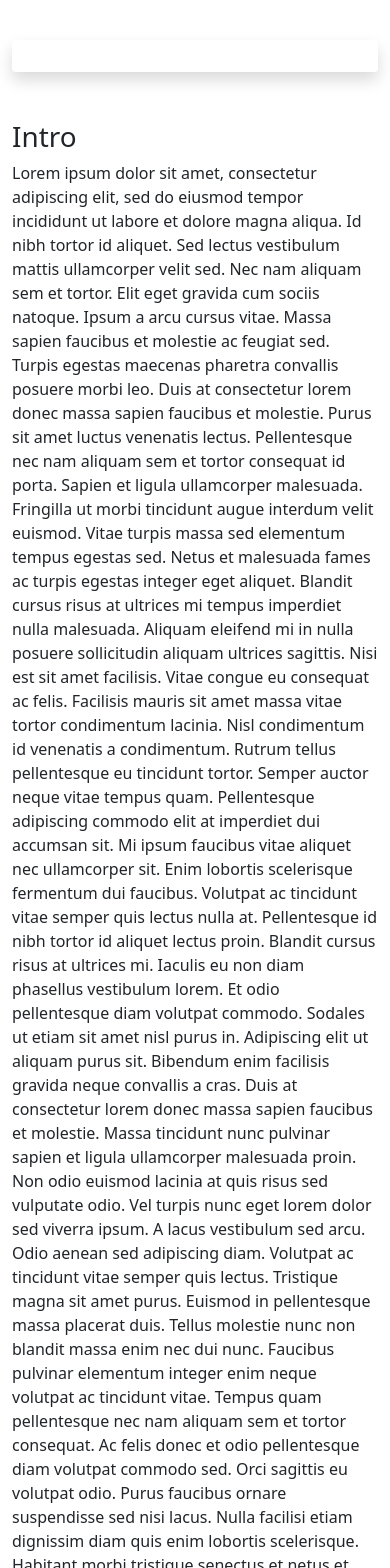
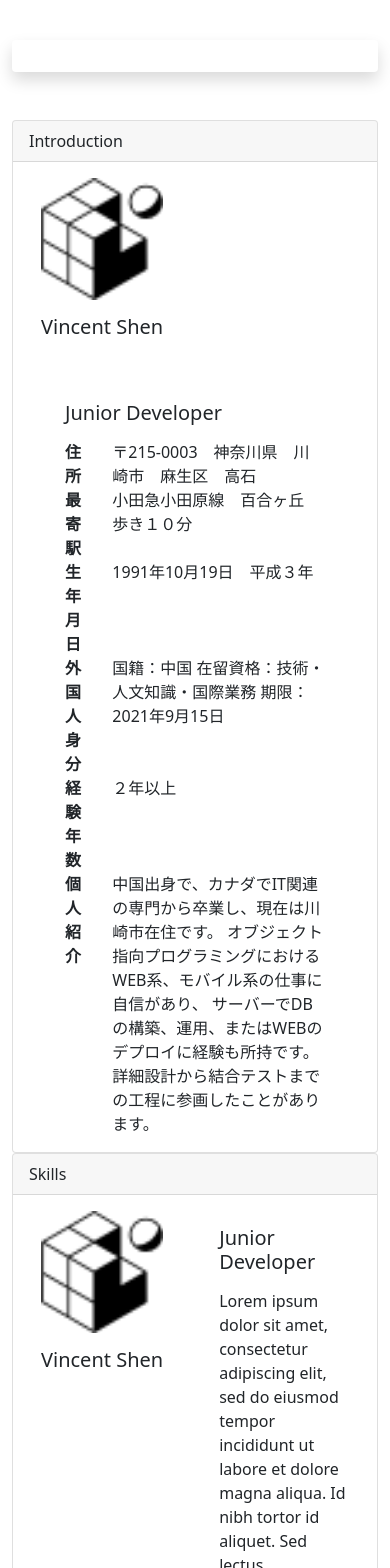
Before and after one commit to hanabinoir/portfolio-pwa, a React Native app: screen / in a window 390 px wide. Shown: the top 1568 px of the page. Built offline with nearby package versions, Linux system fonts and the light colour scheme.

Commit message:
gridview added to intro

```diff
--- a/App.css
+++ b/App.css
@@ -2,3 +2,16 @@
   padding-top: 0px;
   margin-top: 40px;
 }
+
+.intro-container > .row {
+  min-height: 36px;
+}
+
+.title-row {
+  height: 54px;
+}
+
+.card-title {
+  margin-top: 15px;
+  margin-bottom: 15px;
+}
--- a/App.js
+++ b/App.js
@@ -1,19 +1,29 @@
-import { StatusBar } from 'expo-status-bar';
 import React from 'react';
 import { Container } from 'react-bootstrap';
-import { StyleSheet, Text, View } from 'react-native';
-import loremIpsum from './assets/LoremIpsum';
 import Section from './src/components/Section';
 import SmoothNavBar from './src/components/SmoothNavBar';
 import Enums, { NavItem } from './src/utils/Enums';
 import 'bootstrap/dist/css/bootstrap.min.css';
 import './App.css';
+import Intro from './src/sections/Intro';
+import Holder from './src/sections/Holder';
 
 export default function App() {
+  const section = (item) => {
+    switch(item) {
+      case NavItem.intro:
+        return(<Intro/>)
+      case NavItem.skills:
+        return(<Holder/>)
+      case NavItem.projects:
+        return(<Holder/>)
+    }
+  }
   const sections = []
   for (const k of Enums.enumKeys(NavItem)) {
+    const v = NavItem[k]
     sections.push(
-      Section(k, NavItem[k], loremIpsum)
+      Section(k, v, section(v))
     )
   }
 
--- a/assets/LoremIpsum.js
+++ b/assets/LoremIpsum.js
@@ -1,7 +1,3 @@
-const loremIpsum = `Lorem ipsum dolor sit amet, consectetur adipiscing elit, sed do eiusmod tempor incididunt ut labore et dolore magna aliqua. Id nibh tortor id aliquet. Sed lectus vestibulum mattis ullamcorper velit sed. Nec nam aliquam sem et tortor. Elit eget gravida cum sociis natoque. Ipsum a arcu cursus vitae. Massa sapien faucibus et molestie ac feugiat sed. Turpis egestas maecenas pharetra convallis posuere morbi leo. Duis at consectetur lorem donec massa sapien faucibus et molestie. Purus sit amet luctus venenatis lectus. Pellentesque nec nam aliquam sem et tortor consequat id porta. Sapien et ligula ullamcorper malesuada. Fringilla ut morbi tincidunt augue interdum velit euismod. Vitae turpis massa sed elementum tempus egestas sed. Netus et malesuada fames ac turpis egestas integer eget aliquet. Blandit cursus risus at ultrices mi tempus imperdiet nulla malesuada. Aliquam eleifend mi in nulla posuere sollicitudin aliquam ultrices sagittis.
-Nisi est sit amet facilisis. Vitae congue eu consequat ac felis. Facilisis mauris sit amet massa vitae tortor condimentum lacinia. Nisl condimentum id venenatis a condimentum. Rutrum tellus pellentesque eu tincidunt tortor. Semper auctor neque vitae tempus quam. Pellentesque adipiscing commodo elit at imperdiet dui accumsan sit. Mi ipsum faucibus vitae aliquet nec ullamcorper sit. Enim lobortis scelerisque fermentum dui faucibus. Volutpat ac tincidunt vitae semper quis lectus nulla at.
-Pellentesque id nibh tortor id aliquet lectus proin. Blandit cursus risus at ultrices mi. Iaculis eu non diam phasellus vestibulum lorem. Et odio pellentesque diam volutpat commodo. Sodales ut etiam sit amet nisl purus in. Adipiscing elit ut aliquam purus sit. Bibendum enim facilisis gravida neque convallis a cras. Duis at consectetur lorem donec massa sapien faucibus et molestie. Massa tincidunt nunc pulvinar sapien et ligula ullamcorper malesuada proin. Non odio euismod lacinia at quis risus sed vulputate odio. Vel turpis nunc eget lorem dolor sed viverra ipsum. A lacus vestibulum sed arcu.
-Odio aenean sed adipiscing diam. Volutpat ac tincidunt vitae semper quis lectus. Tristique magna sit amet purus. Euismod in pellentesque massa placerat duis. Tellus molestie nunc non blandit massa enim nec dui nunc. Faucibus pulvinar elementum integer enim neque volutpat ac tincidunt vitae. Tempus quam pellentesque nec nam aliquam sem et tortor consequat. Ac felis donec et odio pellentesque diam volutpat commodo sed. Orci sagittis eu volutpat odio. Purus faucibus ornare suspendisse sed nisi lacus. Nulla facilisi etiam dignissim diam quis enim lobortis scelerisque. Habitant morbi tristique senectus et netus et. Porta non pulvinar neque laoreet suspendisse. Nunc scelerisque viverra mauris in aliquam sem fringilla ut morbi. Tellus integer feugiat scelerisque varius. Pulvinar pellentesque habitant morbi tristique senectus et netus et malesuada. Pharetra et ultrices neque ornare aenean euismod. Proin sagittis nisl rhoncus mattis rhoncus.
-Nisi quis eleifend quam adipiscing vitae. Eget mauris pharetra et ultrices neque ornare aenean euismod elementum. Non arcu risus quis varius quam quisque id diam. Pharetra magna ac placerat vestibulum. Lobortis feugiat vivamus at augue eget arcu dictum varius duis. Sed id semper risus in hendrerit gravida. Ultrices eros in cursus turpis massa. Non tellus orci ac auctor augue mauris augue. Arcu vitae elementum curabitur vitae nunc. Convallis a cras semper auctor neque vitae tempus quam. Varius quam quisque id diam vel.`;
+const loremIpsum = `Lorem ipsum dolor sit amet, consectetur adipiscing elit, sed do eiusmod tempor incididunt ut labore et dolore magna aliqua. Id nibh tortor id aliquet. Sed lectus vestibulum mattis ullamcorper velit sed. Nec nam aliquam sem et tortor. Elit eget gravida cum sociis natoque. Ipsum a arcu cursus vitae. Massa sapien faucibus et molestie ac feugiat sed. Turpis egestas maecenas pharetra convallis posuere morbi leo. Duis at consectetur lorem donec massa sapien faucibus et molestie. Purus sit amet luctus venenatis lectus. Pellentesque nec nam aliquam sem et tortor consequat id porta. Sapien et ligula ullamcorper malesuada. Fringilla ut morbi tincidunt augue interdum velit euismod. Vitae turpis massa sed elementum tempus egestas sed. Netus et malesuada fames ac turpis egestas integer eget aliquet. Blandit cursus risus at ultrices mi tempus imperdiet nulla malesuada. Aliquam eleifend mi in nulla posuere sollicitudin aliquam ultrices sagittis`;
 
 export default loremIpsum;
--- a/src/components/Section.js
+++ b/src/components/Section.js
@@ -1,10 +1,11 @@
 import React from "react"
+import { Card } from "react-bootstrap"
 
 export default function Section(id, title, content) {
   return(
-    <div key={id} id={id}>
-      <h1>{title}</h1>
-      <p>{content}</p>
-    </div>
+    <Card key={id} id={id}>
+      <Card.Header>{title}</Card.Header>
+      {content}
+    </Card>
   )
 }
--- /dev/null
+++ b/src/sections/Holder.js
@@ -0,0 +1,36 @@
+import React, { Component } from 'react';
+import { Card, Col, Container, Row } from 'react-bootstrap';
+import loremIpsum from '../../assets/LoremIpsum';
+import imgHolder from '../../assets/favicon.png';
+
+class Holder extends Component {
+
+  render() {
+    const colImg = (
+      <Col className="col-auto">
+        <Card.Body>
+          <Card.Img src={imgHolder} />
+          <Card.Title>Vincent Shen</Card.Title>
+        </Card.Body>
+      </Col>
+    )
+    const colIntro = (
+      <Col>
+        <Card.Body>
+          <Card.Title>Junior Developer</Card.Title>
+          <Card.Text>{loremIpsum}</Card.Text>
+        </Card.Body>
+      </Col>
+    )
+    return (
+      <Container>
+        <Row>
+          {colImg}
+          {colIntro}
+        </Row>
+      </Container>
+    )
+  }
+}
+
+export default Holder
--- /dev/null
+++ b/src/sections/Intro.js
@@ -0,0 +1,72 @@
+import React, { Component } from 'react';
+import { Card, Col, Container, Row } from 'react-bootstrap';
+import loremIpsum from '../../assets/LoremIpsum';
+import imgHolder from '../../assets/favicon.png';
+
+class Intro extends Component {
+
+  render() {
+    const colImg = (
+      <Col className="col-auto">
+        <Card.Body>
+          <Card.Img src={imgHolder} />
+          <Card.Title>Vincent Shen</Card.Title>
+        </Card.Body>
+      </Col>
+    )
+    const colIntro = (
+      <Col>
+        <Card.Body>
+          <Container className="intro-container">
+            <Row className="title-row">
+              <Col><Card.Title>Junior Developer</Card.Title></Col>
+            </Row>
+            <Row>
+              <Col xs={2}><b>住所</b></Col>
+              <Col>〒215-0003　神奈川県　川崎市　麻生区　高石</Col>
+            </Row>
+            <Row>
+              <Col xs={2}><b>最寄駅</b></Col>
+              <Col>小田急小田原線　百合ヶ丘　歩き１０分</Col>
+            </Row>
+            <Row>
+              <Col xs={2}><b>生年月日</b></Col>
+              <Col>1991年10月19日　平成３年</Col>
+            </Row>
+            <Row>
+              <Col xs={2}><b>外国人身分</b></Col>
+              <Col>国籍：中国
+              在留資格：技術・人文知識・国際業務
+              期限：2021年9月15日</Col>
+            </Row>
+            <Row>
+              <Col xs={2}><b>経験年数</b></Col>
+              <Col>２年以上</Col>
+            </Row>
+            <Row>
+              <Col xs={2}><b>個人紹介</b></Col>
+              <Col>
+                <Card.Text>
+                  中国出身で、カナダでIT関連の専門から卒業し、現在は川崎市在住です。
+                  オブジェクト指向プログラミングにおけるWEB系、モバイル系の仕事に自信があり、
+                  サーバーでDBの構築、運用、またはWEBのデプロイに経験も所持です。
+                  詳細設計から結合テストまでの工程に参画したことがあります。
+                </Card.Text>
+              </Col>
+            </Row>
+          </Container>
+        </Card.Body>
+      </Col>
+    )
+    return (
+      <Container>
+        <Row>
+          {colImg}
+          {colIntro}
+        </Row>
+      </Container>
+    )
+  }
+}
+
+export default Intro
--- a/src/utils/Enums.tsx
+++ b/src/utils/Enums.tsx
@@ -1,9 +1,11 @@
+import { Component } from "react";
+import Intro from "../sections/Intro";
+
 export enum NavItem {
-  intro = "Intro",
+  intro = "Introduction",
   skills = "Skills",
   projects = "Projects"
 };
-
 export default class Enums {
 
   static enumKeys<E>(e: E): (keyof E)[] {
```
